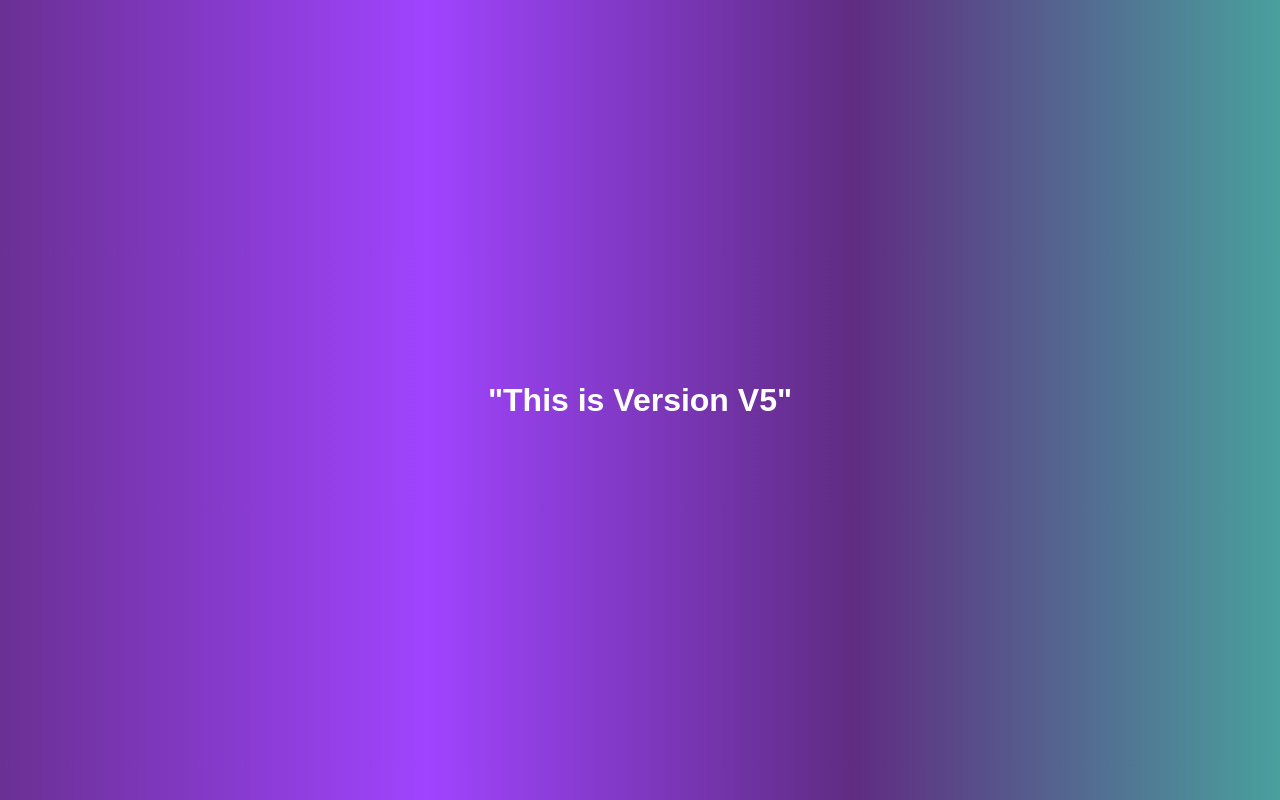
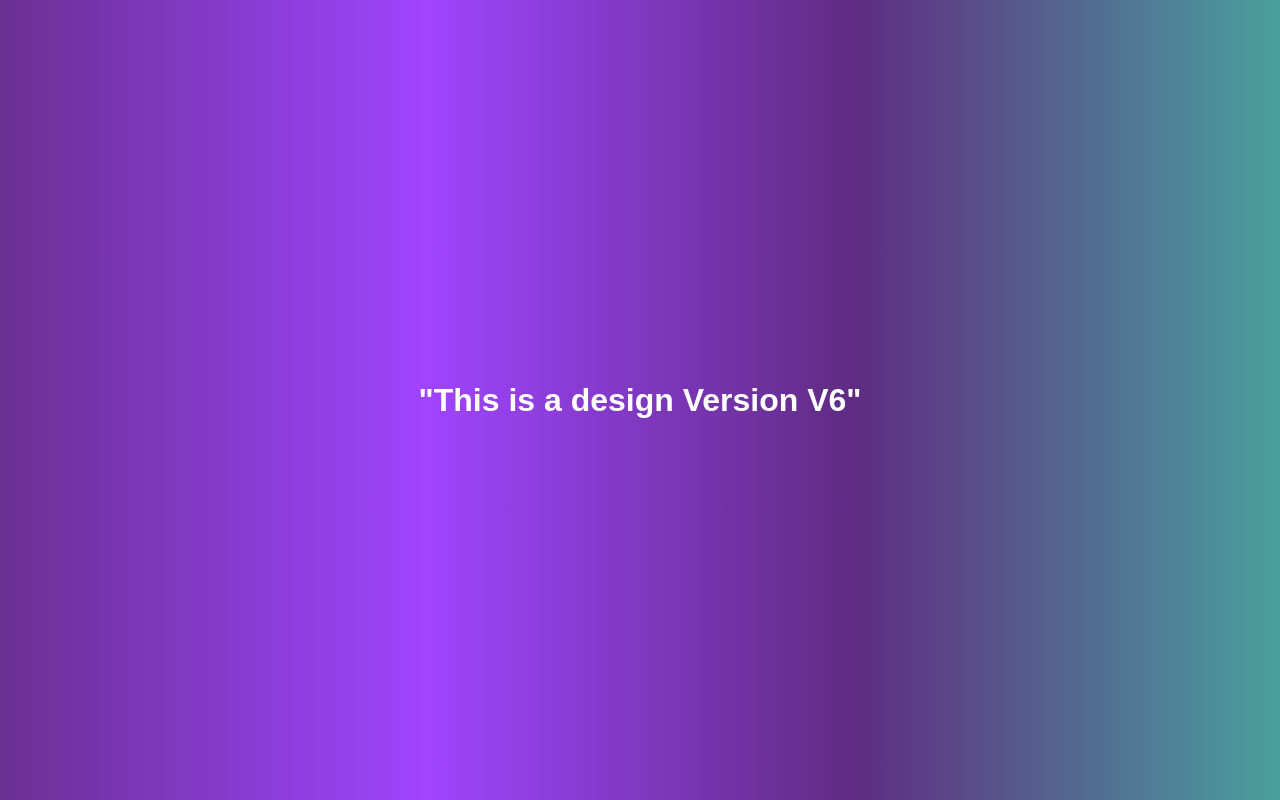
Before and after one commit to nabiulla14/devop-cicd-repository1, a plain HTML site: page index.html in a window 1280 px wide. Drawn offline with Linux system fonts and the light colour scheme.

Commit message:
changed h1

```diff
--- a/index.html
+++ b/index.html
@@ -9,6 +9,6 @@
 </head>
 <body>
 
-    <h1> "This is Version V5"</h1>
+    <h1> "This is a design Version V6"</h1>
 </body>
 </html>
```
